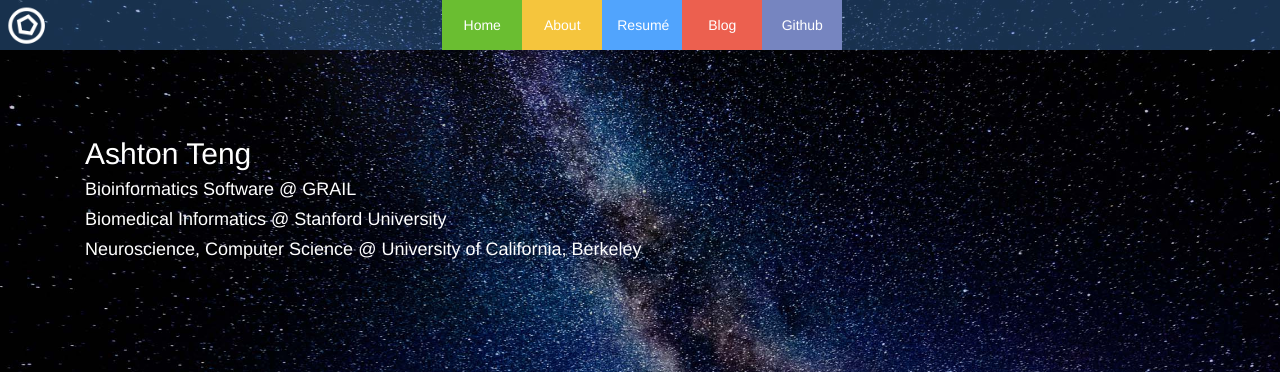
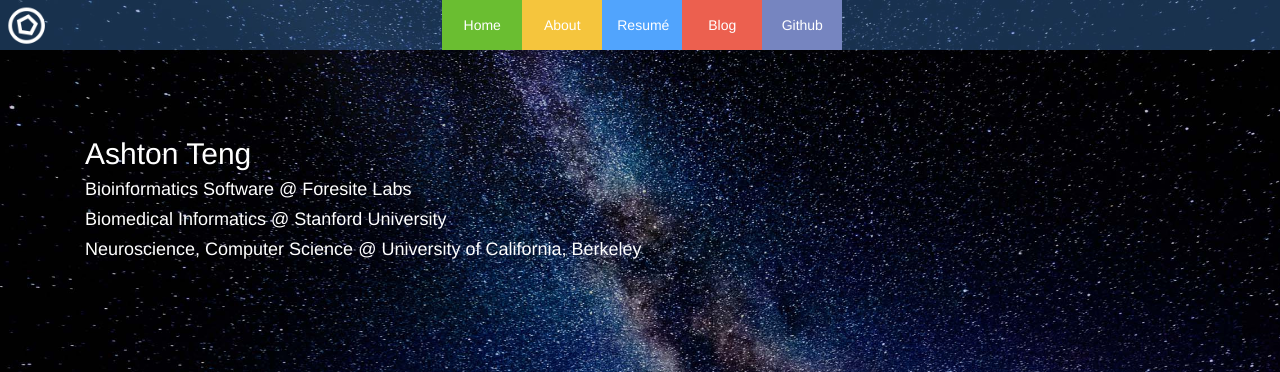
Before and after one commit to ashtonteng/ashtonteng.github.io, a Jekyll site: the page built from index.html, in a window 1280 px wide. Shown: the top 372 px of the page. Built offline with Jekyll 4.4.1, drawn with Linux system fonts in a browser that asks for light colours.

Commit message:
change company

```diff
--- a/index.html
+++ b/index.html
@@ -11,7 +11,7 @@ layout: default
   <div class="container">
     <div class="col-xs-12 col-md-6 nametext">
         <h2>Ashton Teng</h2>
-        <h4>Bioinformatics Software @ GRAIL</h4>
+        <h4>Bioinformatics Software @ Foresite Labs</h4>
         <h4>Biomedical Informatics @ Stanford University</h4>
         <h4>Neuroscience, Computer Science @ University of California, Berkeley</h4>
     </div>
```
